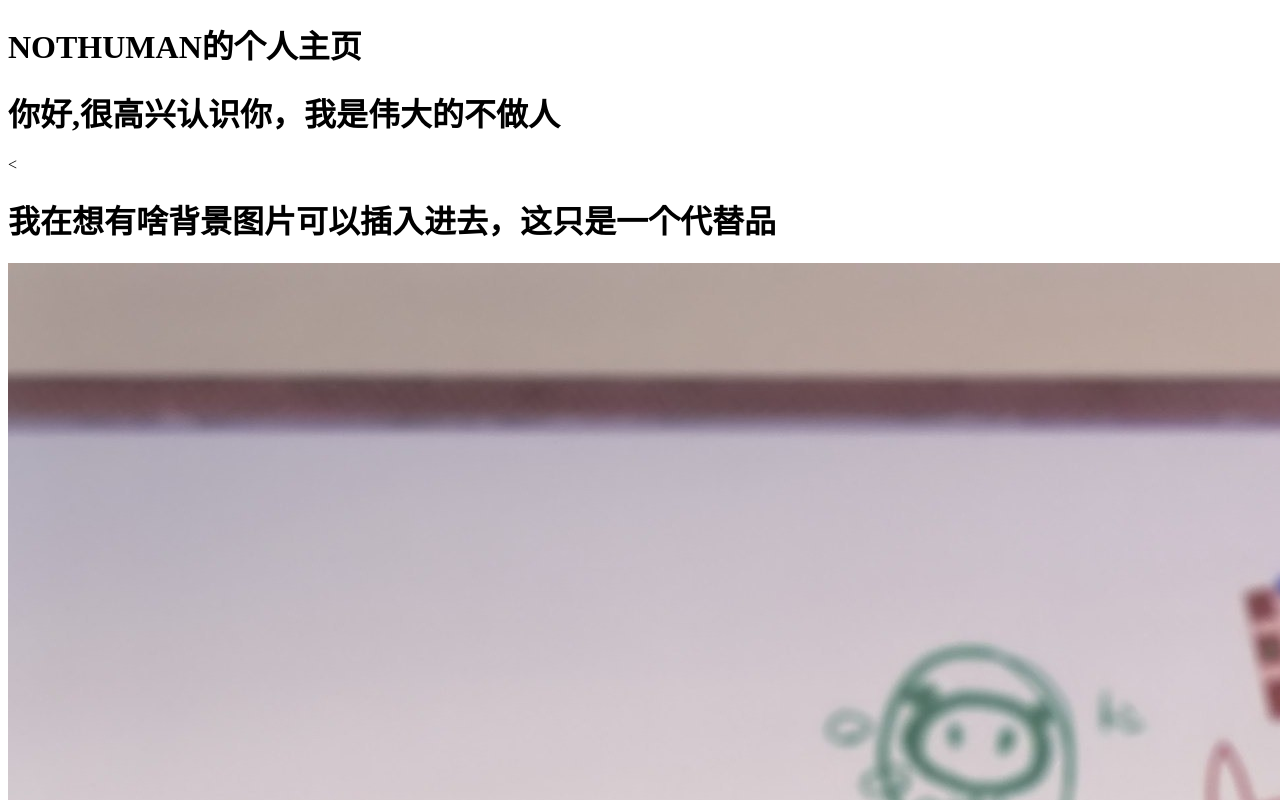
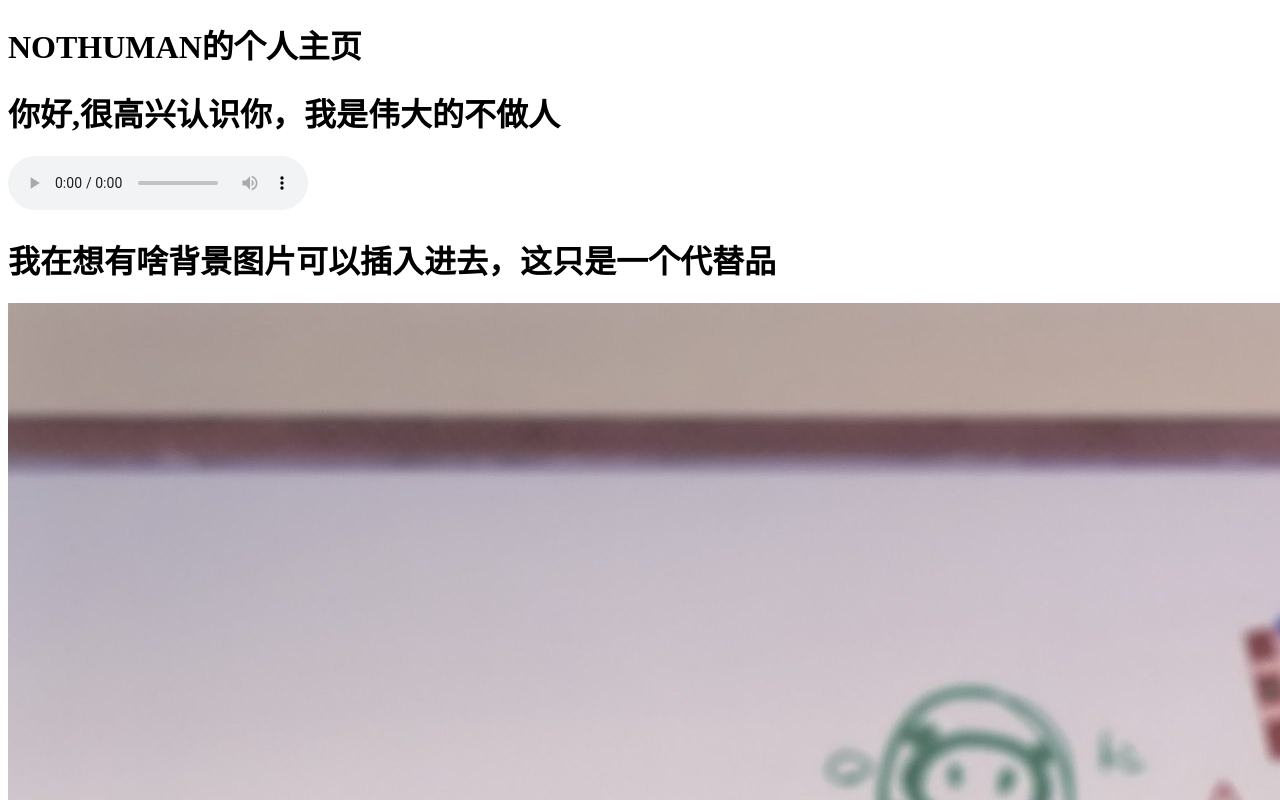
Before and after one commit to FoolycoolyZ/FoolycoolyZ.github.io, a plain HTML site: page index.html in a window 1280 px wide. Shown: the top 800 px of the page. Drawn offline with Linux system fonts and the light colour scheme.

Commit message:
Update index.html

```diff
--- a/index.html
+++ b/index.html
@@ -7,7 +7,7 @@
 <body>
     <h1>NOTHUMAN的个人主页</h1>
     <h1>你好,很高兴认识你，我是伟大的不做人</h1>
-    <<audio controls autoplay hidden>
+    <audio controls autoplay>
         <source src="Nujabes_-_Aruarian_Dance.mp3" type="audio/mpeg">
     </audio>
     <h1>我在想有啥背景图片可以插入进去，这只是一个代替品</h1>
```
